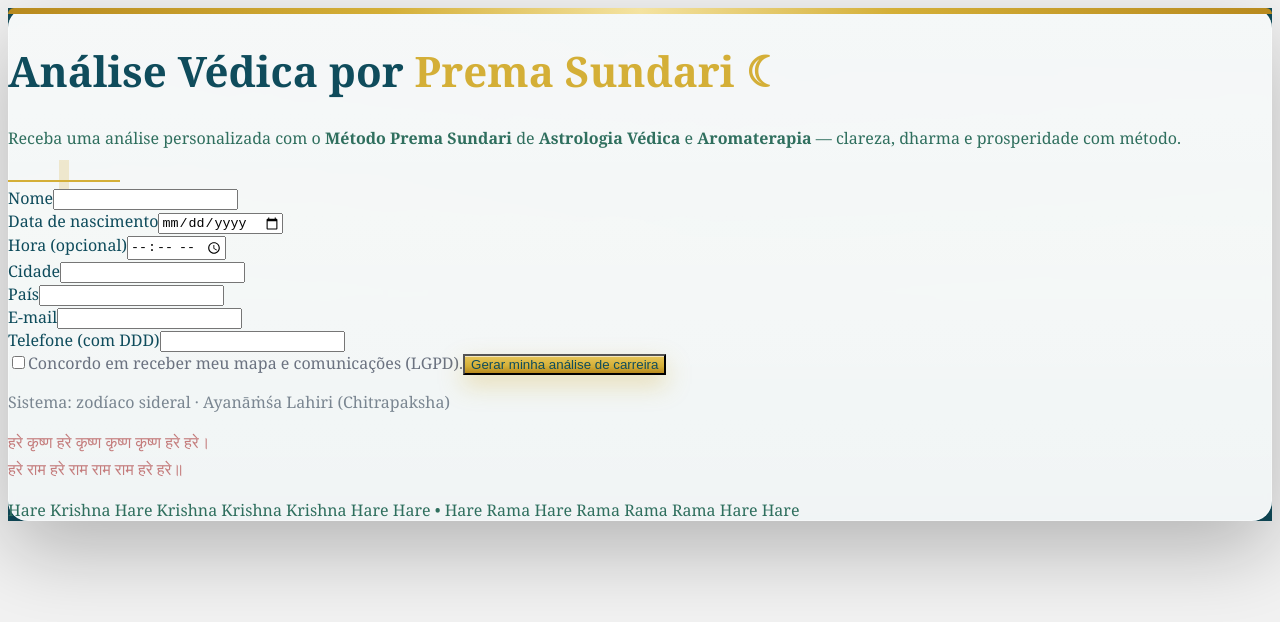
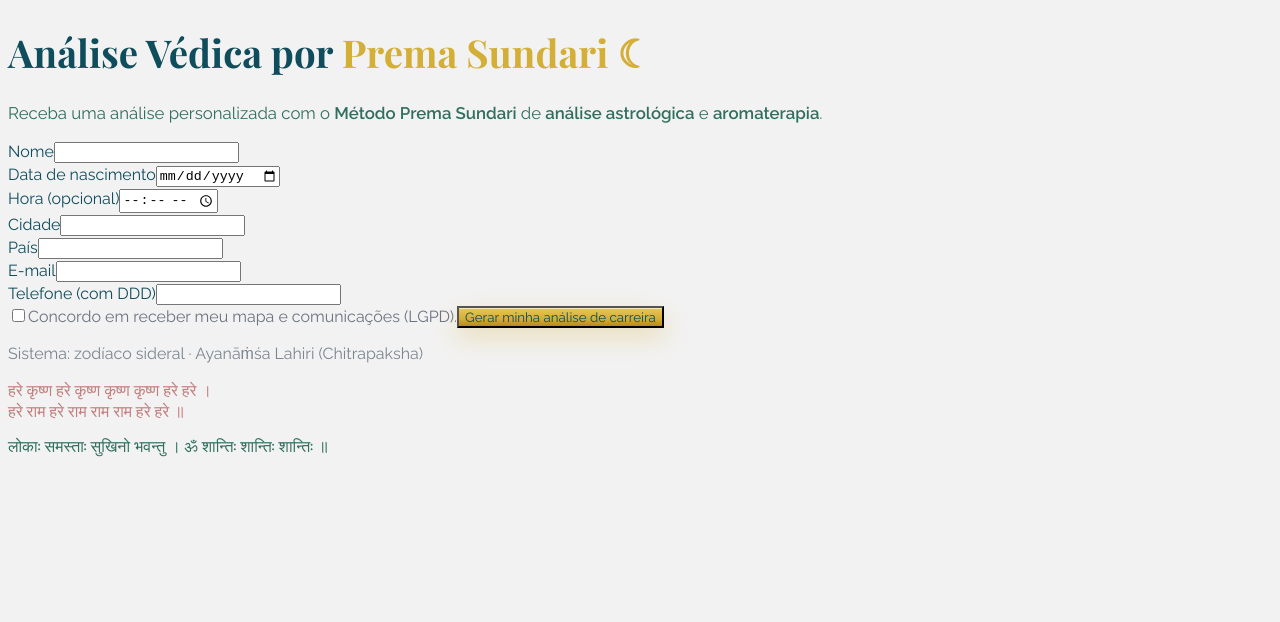
Before and after one commit to premasundaridevi/prema-mapa-vedico, a Next.js app: page / in a window 1280 px wide. Shown: the top 622 px of the page. Built offline with nearby package versions, Linux system fonts and the light colour scheme.

Commit message:
Update page.tsx

```diff
--- a/app/page.tsx
+++ b/app/page.tsx
@@ -1,4 +1,5 @@
 "use client";
+import Head from "next/head";
 import { useState } from "react";
 
 export default function Page() {
@@ -9,22 +10,21 @@ export default function Page() {
     rosa: "#c47c7c",
     branco: "#ffffff",
     cinza: "#f2f2f2",
-    ouro: "#D4AF37", // dourado nobre
+    ouro: "#D4AF37"
   };
+
+  const inputCls =
+    "w-full h-12 px-4 border border-gray-300 rounded-md bg-white placeholder-gray-400 " +
+    "focus:outline-none focus:ring-2 focus:ring-[#0F4C5C]/20 focus:border-[#0F4C5C] transition";
 
   const [loading, setLoading] = useState(false);
   const [resp, setResp] = useState<any>(null);
   const [err, setErr] = useState<string | null>(null);
 
-  const inputCls =
-    "w-full h-12 px-4 border border-gray-300 rounded-md bg-white/95 placeholder-gray-400 " +
-    "focus:outline-none focus:ring-2 focus:ring-[#0F4C5C]/20 focus:border-[#0F4C5C] transition";
-
   async function handleSubmit(e: React.FormEvent<HTMLFormElement>) {
     e.preventDefault();
-    setLoading(true);
-    setErr(null);
-    setResp(null);
+    setLoading(true); setErr(null); setResp(null);
+
     const data = Object.fromEntries(new FormData(e.currentTarget).entries());
     try {
       const r = await fetch("/api/mapa", {
@@ -43,152 +43,94 @@ export default function Page() {
   }
 
   return (
+    <>
+      <Head>
+        {/* Tipografias profissionais */}
+        <link rel="preconnect" href="https://fonts.gstatic.com" crossOrigin="" />
+        <link
+          href="https://fonts.googleapis.com/css2?family=Playfair+Display:wght@600;700&family=Raleway:wght@400;500;600&display=swap"
+          rel="stylesheet"
+        />
+      </Head>
+
       <main
-      className="min-h-screen flex items-center justify-center px-4"
-      style={{
-        // céu noturno com brilho sutil
-        background:
-          `radial-gradient(1400px 700px at 50% -10%, rgba(12,36,45,.18), transparent 55%),
-           radial-gradient(900px 500px at 20% 10%, rgba(196,124,124,.08), transparent 60%),
-           linear-gradient(180deg, #0F4C5C 0%, #2f6f5e 55%, #0F4C5C 100%)`,
-      }}
+        className="min-h-screen w-full flex items-center justify-center px-6"
+        style={{ background: C.cinza }}
       >
-      {/* estrelas discretas */}
-      <div
-        aria-hidden
-        className="fixed inset-0 pointer-events-none"
-        style={{
-          backgroundImage:
-            "radial-gradient(2px 2px at 20% 30%, rgba(255,255,255,.35) 0, transparent 50%)," +
-            "radial-gradient(1.5px 1.5px at 70% 15%, rgba(255,255,255,.28) 0, transparent 50%)," +
-            "radial-gradient(1.8px 1.8px at 60% 65%, rgba(255,255,255,.25) 0, transparent 50%)," +
-            "radial-gradient(1.2px 1.2px at 35% 75%, rgba(255,255,255,.22) 0, transparent 50%)",
-        }}
-      />
-
-      {/* cartão central */}
-      <div
-        className="relative w-full max-w-3xl mx-auto my-16"
-        style={{
-          background: `linear-gradient(180deg, rgba(255,255,255,.96), rgba(255,255,255,.94))`,
-          borderRadius: 20,
-          boxShadow:
-            "0 30px 80px rgba(0,0,0,.25), 0 0 0 1px rgba(255,255,255,.35) inset",
-          backdropFilter: "blur(4px)",
-        }}
-      >
-        {/* barra dourada */}
-        <div
-          className="w-full"
-          style={{
-            height: 6,
-            borderTopLeftRadius: 20,
-            borderTopRightRadius: 20,
-            background:
-              "linear-gradient(90deg, #B88A1E, #D4AF37 30%, #F4E3A1 50%, #D4AF37 70%, #B88A1E)",
-          }}
-        />
-
-        <div className="p-10 md:p-12">
-          {/* cabeçalho */}
-          <div className="text-center">
+        <div className="w-full max-w-3xl mx-auto py-14 md:py-20 text-center">
+          {/* Título */}
           <h1
-              className="font-bold leading-tight"
+            className="mb-3 leading-tight"
             style={{
               color: C.azul,
-                fontFamily: "Georgia, serif",
-                fontSize: 42,
+              fontFamily: "'Playfair Display', serif",
+              fontSize: "2.4rem",
             }}
           >
             Análise Védica por <span style={{ color: C.ouro }}>Prema Sundari ☾</span>
           </h1>
 
-            <p className="mt-3 text-base md:text-lg" style={{ color: C.verde }}>
+          {/* Subfrase assinatura */}
+          <p
+            className="mb-10 md:mb-12"
+            style={{
+              color: C.verde,
+              fontFamily: "'Raleway', sans-serif",
+              fontSize: "1.05rem",
+            }}
+          >
             Receba uma análise personalizada com o{" "}
-              <b>Método Prema Sundari</b> de <b>Astrologia Védica</b> e{" "}
-              <b>Aromaterapia</b> — clareza, dharma e prosperidade com método.
+            <b>Método Prema Sundari</b> de <b>análise astrológica</b> e{" "}
+            <b>aromaterapia</b>.
           </p>
 
-            {/* divisor */}
-            <div className="flex items-center justify-center gap-3 mt-6">
-              <span
-                style={{
-                  width: 56,
-                  height: 2,
-                  background: C.ouro,
-                  display: "inline-block",
-                }}
-              />
-              <span
-                className="rounded-full"
-                style={{
-                  width: 8,
-                  height: 8,
-                  background: C.ouro,
-                  boxShadow: "0 0 0 5px rgba(212,175,55,.22)",
-                }}
-              />
-              <span
-                style={{
-                  width: 56,
-                  height: 2,
-                  background: C.ouro,
-                  display: "inline-block",
-                }}
-              />
-            </div>
-          </div>
-
-          {/* formulário */}
-          <form onSubmit={handleSubmit} className="mt-10 space-y-6">
-            {/* nome */}
+          {/* Formulário – vertical, espaçado, responsivo */}
+          <form onSubmit={handleSubmit} className="space-y-6 md:space-y-7 text-left mx-auto" style={{ maxWidth: 720 }}>
             <div>
-              <label className="block mb-2 text-sm" style={{ color: C.azul }}>
+              <label className="block mb-2 text-sm" style={{ color: C.azul, fontFamily: "'Raleway', sans-serif" }}>
                 Nome
               </label>
               <input name="nome" required className={inputCls} />
             </div>
 
-            {/* data + hora */}
             <div className="grid grid-cols-1 md:grid-cols-2 gap-6">
               <div>
-                <label className="block mb-2 text-sm" style={{ color: C.azul }}>
+                <label className="block mb-2 text-sm" style={{ color: C.azul, fontFamily: "'Raleway', sans-serif" }}>
                   Data de nascimento
                 </label>
                 <input type="date" name="data" required className={inputCls} />
               </div>
               <div>
-                <label className="block mb-2 text-sm" style={{ color: C.azul }}>
+                <label className="block mb-2 text-sm" style={{ color: C.azul, fontFamily: "'Raleway', sans-serif" }}>
                   Hora (opcional)
                 </label>
                 <input type="time" name="hora" className={inputCls} />
               </div>
             </div>
 
-            {/* cidade + país */}
             <div>
-              <label className="block mb-2 text-sm" style={{ color: C.azul }}>
+              <label className="block mb-2 text-sm" style={{ color: C.azul, fontFamily: "'Raleway', sans-serif" }}>
                 Cidade
               </label>
               <input name="cidade" required className={inputCls} />
             </div>
+
             <div>
-              <label className="block mb-2 text-sm" style={{ color: C.azul }}>
+              <label className="block mb-2 text-sm" style={{ color: C.azul, fontFamily: "'Raleway', sans-serif" }}>
                 País
               </label>
               <input name="pais" required className={inputCls} />
             </div>
 
-            {/* e-mail + telefone */}
             <div className="grid grid-cols-1 md:grid-cols-2 gap-6">
               <div>
-                <label className="block mb-2 text-sm" style={{ color: C.azul }}>
+                <label className="block mb-2 text-sm" style={{ color: C.azul, fontFamily: "'Raleway', sans-serif" }}>
                   E-mail
                 </label>
                 <input type="email" name="email" required className={inputCls} />
               </div>
               <div>
-                <label className="block mb-2 text-sm" style={{ color: C.azul }}>
+                <label className="block mb-2 text-sm" style={{ color: C.azul, fontFamily: "'Raleway', sans-serif" }}>
                   Telefone (com DDD)
                 </label>
                 <input
@@ -202,70 +144,56 @@ export default function Page() {
               </div>
             </div>
 
-            {/* lgpd */}
-            <label className="flex items-center gap-2 text-xs" style={{ color: "#6B7280" }}>
+            <label className="flex items-center gap-2 text-xs" style={{ color: "#6B7280", fontFamily: "'Raleway', sans-serif" }}>
               <input type="checkbox" name="consent" required className="h-4 w-4" />
               Concordo em receber meu mapa e comunicações (LGPD).
             </label>
 
-            {/* botão */}
             <button
               type="submit"
               disabled={loading}
               className="w-full h-12 rounded-md font-semibold transition"
               style={{
-                background:
-                  "linear-gradient(180deg, #E7C65A, #D4AF37 60%, #B88A1E)",
+                background: "linear-gradient(180deg, #E7C65A, #D4AF37 60%, #B88A1E)",
                 color: C.azul,
-                boxShadow:
-                  "0 10px 24px rgba(212,175,55,.35), inset 0 1px 0 rgba(255,255,255,.6)",
+                boxShadow: "0 10px 24px rgba(212,175,55,.30), inset 0 1px 0 rgba(255,255,255,.6)",
+                fontFamily: "'Raleway', sans-serif",
               }}
             >
               {loading ? "Gerando..." : "Gerar minha análise de carreira"}
             </button>
 
-            {/* assinatura técnica */}
-            <p className="text-xs text-center mt-2" style={{ color: "#7A8691" }}>
+            <p className="text-center text-xs" style={{ color: "#7A8691", fontFamily: "'Raleway', sans-serif" }}>
               Sistema: zodíaco sideral · Ayanāṁśa Lahiri (Chitrapaksha)
             </p>
 
             {err && (
-              <p className="text-sm text-red-600 text-center mt-2">{err}</p>
+              <p className="text-sm text-red-600 text-center" style={{ fontFamily: "'Raleway', sans-serif" }}>
+                {err}
+              </p>
             )}
           </form>
 
-          {/* resultado */}
+          {/* Resultado (aparece abaixo) */}
           {resp && (
-            <div
-              className="mt-10 p-6 md:p-8 text-center rounded-xl"
-              style={{
-                background: C.cinza,
-                border: `1px solid rgba(15,76,92,.12)`,
-              }}
-            >
+            <div className="mt-10 text-center" style={{ fontFamily: "'Raleway', sans-serif" }}>
               <h2
-                className="text-xl mb-3"
-                style={{ color: C.azul, fontFamily: "Georgia, serif" }}
+                className="mb-4"
+                style={{ color: C.azul, fontFamily: "'Playfair Display', serif", fontSize: "1.5rem" }}
               >
                 Seu Resultado
               </h2>
               <div className="grid grid-cols-1 md:grid-cols-3 gap-4" style={{ color: C.verde }}>
-                <p>
-                  <b>Ascendente:</b> {resp.ascendente ?? "—"}
-                </p>
-                <p>
-                  <b>Sol:</b> {resp.sol}
-                </p>
-                <p>
-                  <b>Lua:</b> {resp.lua}
-                </p>
+                <p><b>Ascendente:</b> {resp.ascendente ?? "—"}</p>
+                <p><b>Sol:</b> {resp.sol}</p>
+                <p><b>Lua:</b> {resp.lua}</p>
               </div>
               {resp.pdfUrl && (
                 <a
                   href={resp.pdfUrl}
                   target="_blank"
                   rel="noreferrer"
-                  className="mt-4 inline-block underline"
+                  className="underline inline-block mt-4"
                   style={{ color: C.verde }}
                 >
                   Abrir PDF
@@ -274,22 +202,24 @@ export default function Page() {
             </div>
           )}
 
-          {/* mantra no rodapé */}
-          <div className="text-center mt-10">
+          {/* Mantras no rodapé */}
+          <div className="mt-14 space-y-3">
             <p
-              className="text-sm md:text-base italic"
-              style={{ color: C.rosa, lineHeight: 1.7 }}
+              className="italic"
+              style={{ color: C.rosa, fontFamily: "'Playfair Display', serif" }}
             >
-              हरे कृष्ण हरे कृष्ण कृष्ण कृष्ण हरे हरे। <br />
-              हरे राम हरे राम राम राम हरे हरे॥
+              हरे कृष्ण हरे कृष्ण कृष्ण कृष्ण हरे हरे ।<br />
+              हरे राम हरे राम राम राम हरे हरे ॥
             </p>
-            <p className="text-xs mt-2" style={{ color: C.verde }}>
-              Hare Krishna Hare Krishna Krishna Krishna Hare Hare • Hare Rama
-              Hare Rama Rama Rama Hare Hare
+            <p
+              className="text-sm"
+              style={{ color: C.verde, fontFamily: "'Raleway', sans-serif" }}
+            >
+              लोकाः समस्ताः सुखिनो भवन्तु । ॐ शान्तिः शान्तिः शान्तिः ॥
             </p>
           </div>
         </div>
-      </div>
       </main>
+    </>
   );
 }
```
Lines whose indentation alone changed are shown as unchanged.
